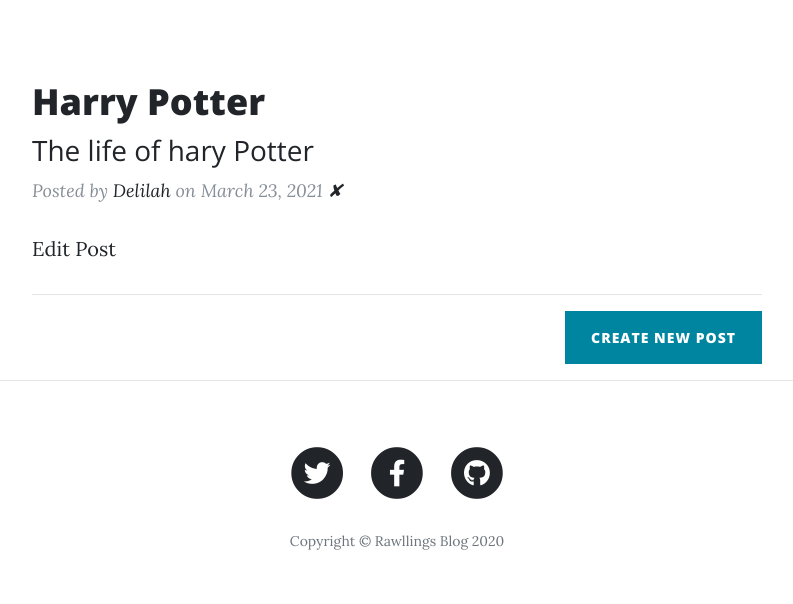
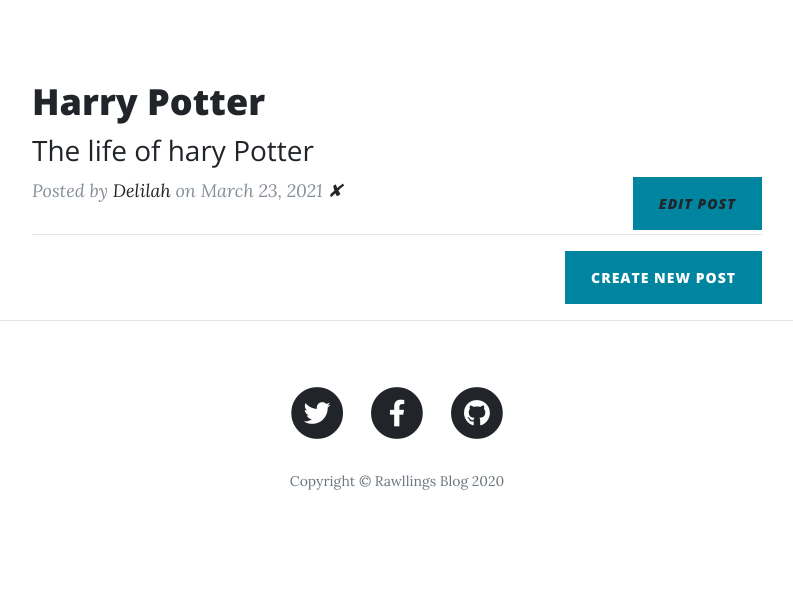
Before and after one commit to derawl/Rawllings-Blog, a Flask app: template templates/index.html in a window 1280 px wide. Shown: the part 532-1136 px from the top of the page, without its empty margins (243-1036 px from the left). After the commit the page ends 1022 px from the top, so only its background shows below. Run offline with Flask 2, Linux system fonts and the light colour scheme; data comes from the database, SQL or seed files in the repository; the template is opened without the code that fills it: values that come from a table or form of the project are taken from there, most other values are stand-ins (such as "Sample title", 1, 10 or a date in 2020); some libraries are stand-ins or nearby versions.

Commit message:
Get all posts changed

```diff
--- a/templates/index.html
+++ b/templates/index.html
@@ -34,9 +34,7 @@
             on {{post.date}}
             {% if id == 1 %}
               <a href="{{url_for('delete_post', post_id=post.id) }}">✘</a>
-            <div class="clearfix">
-              <a href="{{url_for('edit_post', post_id=post.id) }}">Edit Post</a>
-        </div>
+              <a class="btn btn-primary float-right" href="{{url_for('edit_post', post_id=post.id) }}">Edit Post</a>
             {% endif %}
 
           </p>
```
